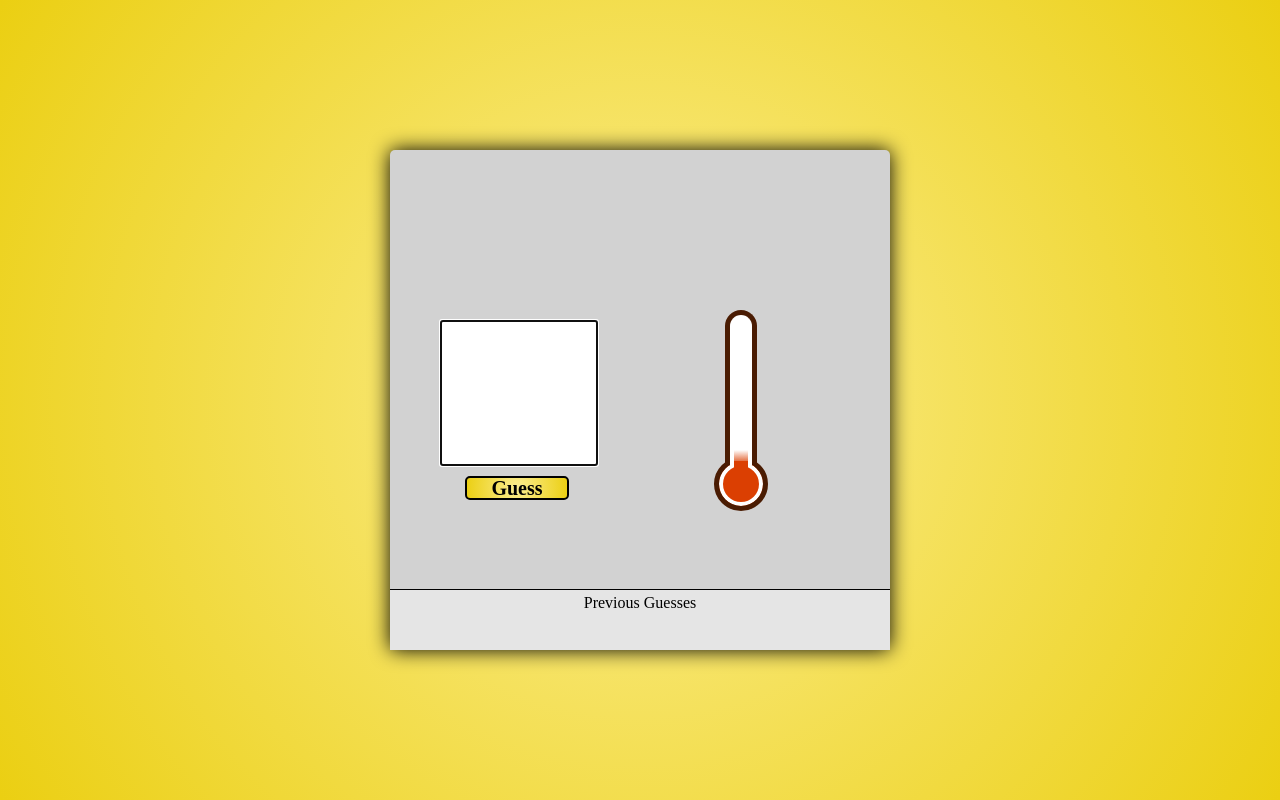
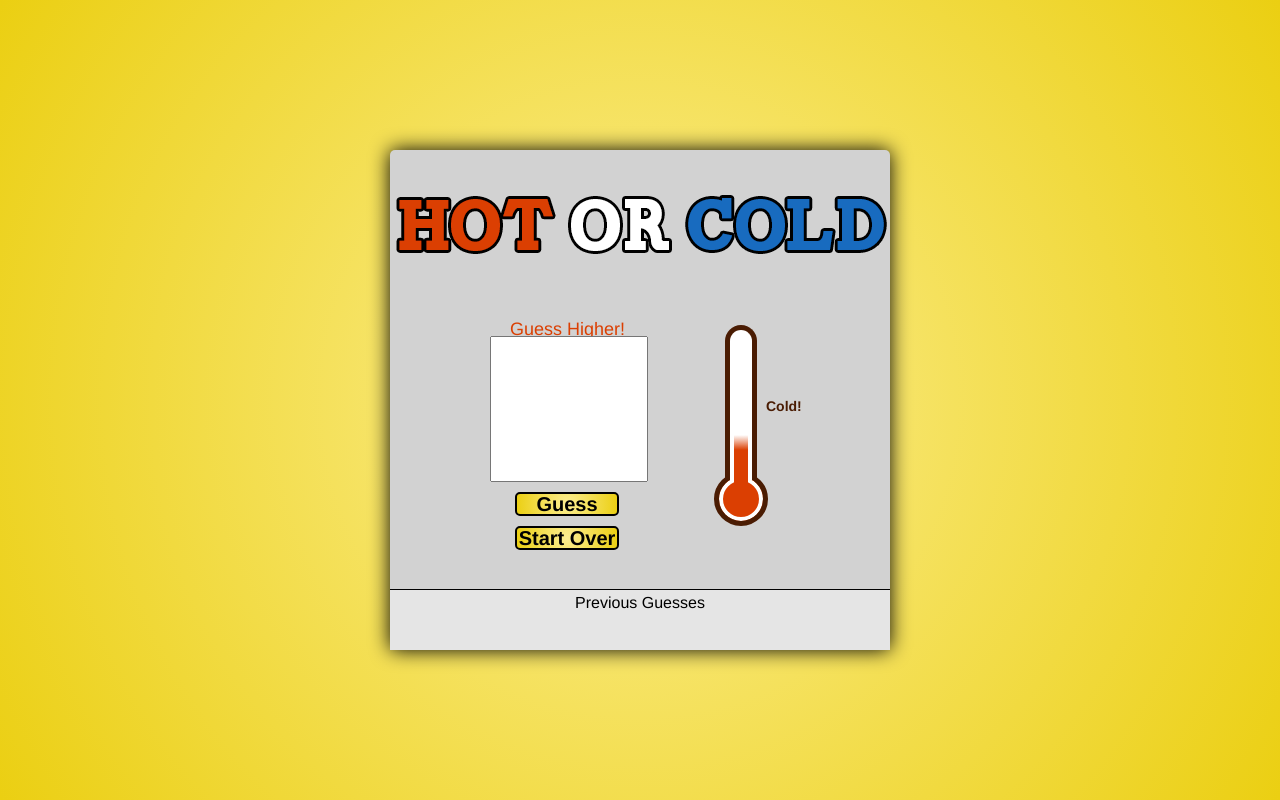
Before and after one commit to keithlamar/HotOrCold, a plain HTML site: page index.html in a window 1280 px wide. Both pictures are taken after a click on the element "Guess". Drawn offline with nearby package versions, Linux system fonts and the light colour scheme.

Commit message:
Added Logo and Winning Screen

```diff
--- a/application.js
+++ b/application.js
@@ -14,24 +14,29 @@
 		function tempChange(a, b, words){
 			$('.thermometer').css("background","-webkit-linear-gradient(top, #fff 0%, #fff " + a + "%, #db3f02 " + b + "%, #db3f02 100%)");
 			$('.thermometer').text("" + words + "")
-		}
+		};
 		//Displays last picked number to user
 		function lastpick(number){
-			$("#lastpick").prepend("<li>" + number + "</li>");
+			$("#lastpick").prepend("<li>" + number + "</li>").children(':first').hide().fadeIn(1000);
 
 		};
+		function highLow(phrase){
+			$('#alert').html(phrase).hide().effect("slide", {direction: 'down', mode: 'show'}, 1000);
+		}
+
 		if(userNum == comNum){
-			alert("You got it! You Win!");
-			lastpick(userNum);
+			$('#main').hide()
+			$('#winner').fadeIn(1000)
+
 			tempChange(100,100, "Great Job!" );
 			$('.thermometer').fadeOut("slow")
 		}
 		else if (userNum > comNum) {
-			alert("I'm lower than that number!")
+			highLow("Guess Lower!")
 			lastpick(userNum);
 		}
 		else{
-			alert("I'm higher than that number!")
+			highLow("Guess Higher!")
 			lastpick(userNum);
 		};
 
@@ -47,11 +52,15 @@
 
 	};
 $(document).ready(function(){
+	$('#winner').hide()
+
+	$('#main').hide().fadeIn(3000)
 
 	$('#guess').keydown(function(event){
     if(event.keyCode==13){
        $('#pick').trigger('click');
     }
+    $('#guess').focus();
 });
 
 	$('#pick').click(function(){
@@ -60,7 +69,7 @@ $(document).ready(function(){
 	});
 
 	//reload page
-	//$('#something').click(function() {
-    //location.reload();
-//});
+	$('.reset').click(function() {
+    location.reload();
 });
+});
--- a/index.html
+++ b/index.html
@@ -9,12 +9,17 @@
 	<script type="text/javascript" src="application.js"></script>
 </head>
 <body>
-	<div id="main">
+
+
+	<div class="center" id="main">
+		<img id="logo" src="images/logo.png"/>
 		<div id="playArea">
+			<span id="alert"></span>
 			<br> <input id="guess" type="text" name="yournumber" maxlength="2" autofocus><br>
-			<div id="pick">Guess</div>
+			<div class="button" id="pick">Guess</div>
+			<div class="button reset" >Start Over</div>
+		</div>
 
-		</div>
 		<div id="therpos">
 			<span class="thermometer"></span>
 		</div>
@@ -26,7 +31,10 @@
 			</ul>
 	    </div>
 	</div>
+	<div class="center" id="winner">
+		<img class="reset" src="images/winner.png" />
 
+	</div>
 
 </body>
 
--- a/main.css
+++ b/main.css
@@ -50,17 +50,29 @@ html {
     background:-webkit-radial-gradient(circle, #fcee92 0%, #ebcf12 100%);
     height:100%;
     width:100%;
+    font-family: helvetica, arial, sans-serif;
 }
-div#main {
-    width: 500px;
-    height: 500px;
-    background-color: #D2D2D2;
+
+#logo {
+    margin-top: 25px;
+}
+
+.center{
     left: 0;
     margin: auto;
     position: absolute;
     top: 0;
     right: 0;
     bottom: 0;
+    width: 500px;
+    height: 500px;
+
+}
+
+div#main {
+
+    background-color: #D2D2D2;
+
     box-shadow: 0px 0px 20px 0px #000000;
     border-radius: 5px;
     z-index: -2;
@@ -69,16 +81,28 @@ div#main {
 #playArea{
     position: absolute;
     text-align: center;
-    bottom: 150px;
-    left: 50px;
+    bottom: 100px;
+    left: 100px;
 }
+
+#alert {
+    position: absolute;
+    font-size: 18px;
+    left: 20px;
+    z-index: -1;
+    color: #db3f02
+
+
+}
+
 input#guess{
     width: 150px;
     height: 140px;
     font-size: 130px;
     text-align: center;
+
 }
-div#pick{
+div.button{
     color: #000000;
     font-weight: bold;
     font-size: 20px;
@@ -93,9 +117,7 @@ div#pick{
     border-radius: 5px;
     vertical-align: middle;
 }
-div#pick p {
 
-}
 div#bottom {
     width: 100%;
     height: 60px;
@@ -120,7 +142,7 @@ div#bottom p {
 #therpos{
 	position: absolute;
 	right: 150px;
-	top: 260px;
+	bottom: 225px;
 }
 
 /* Thermometer column and text */
@@ -169,3 +191,6 @@ div#bottom p {
     background:#db3f02;
 
 }
+#winner {
+    cursor: pointer;
+}
```
Also changed, not shown: Carton/Carton/Carton-Slab.otf (added), Carton/Carton/license.txt (added), images/logo.png (added), images/winner.png (added).
